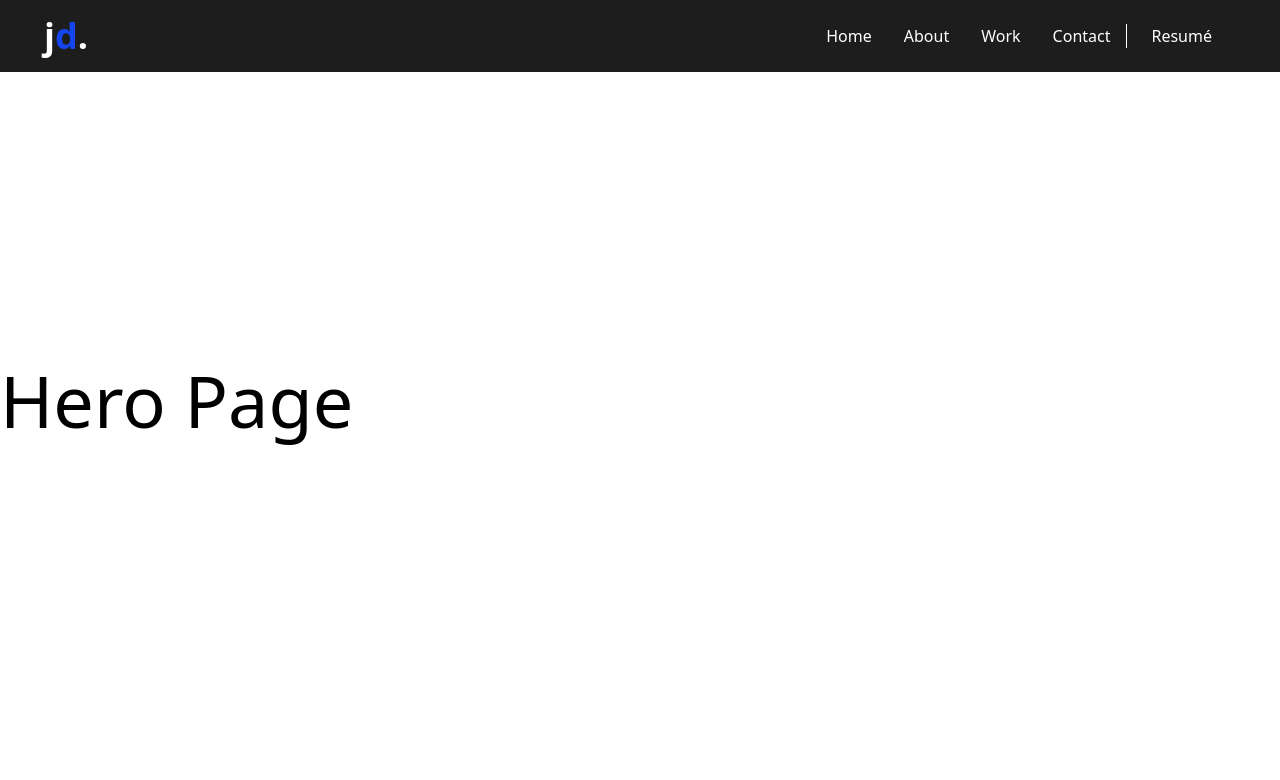
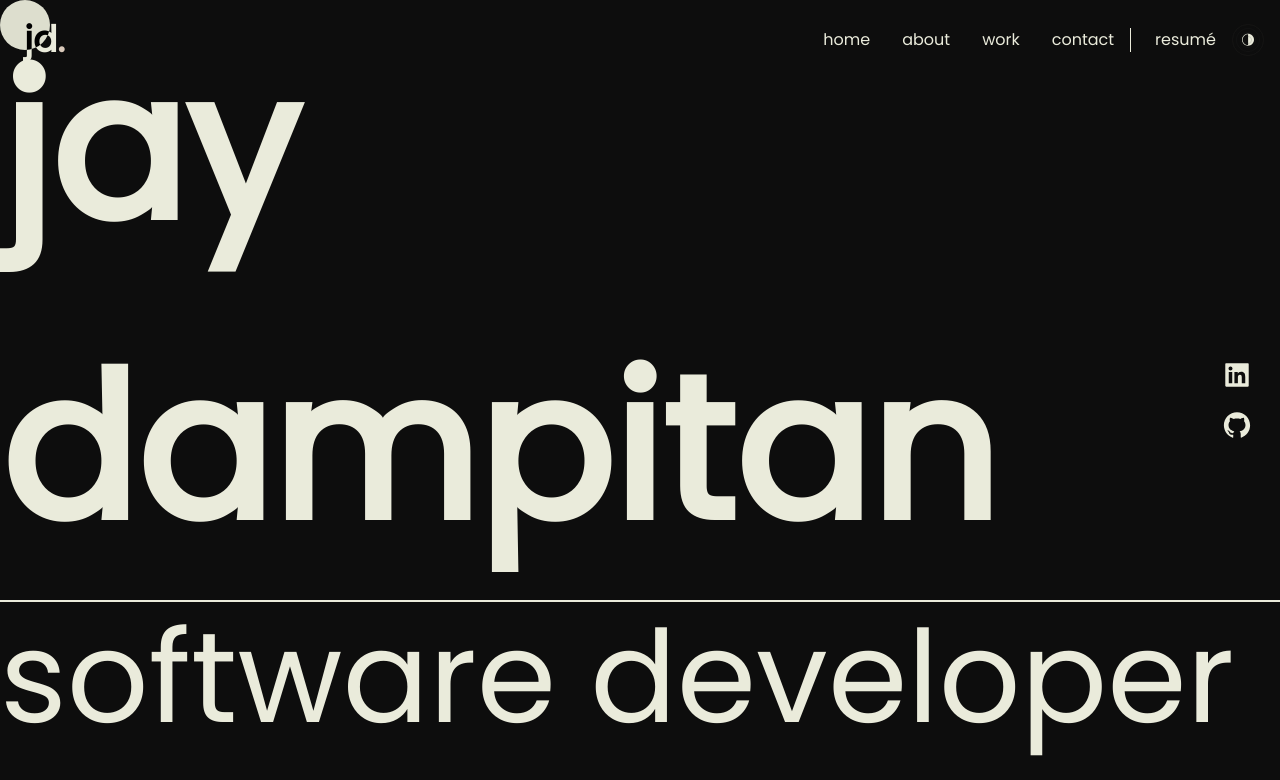
Before and after one commit to JayDampitan/new-portfolio, a Next.js app in the folder my-app/: page / in a window 1280 px wide. Shown: the top 780 px of the page. Built offline with nearby package versions, Linux system fonts and the light colour scheme.

Commit message:
finish initial layout of hero page and social media icons. apply hover effects on all page at the moment.

```diff
--- a/my-app/assets/data.tsx
+++ b/my-app/assets/data.tsx
@@ -1,19 +1,19 @@
 export const NAV__LINKS = [
     {
       path: "/",
-      display: "Home",
+      display: "home",
     },
     {
       path: "#about",
-      display: "About",
+      display: "about",
     },
     {
       path: "#work",
-      display: "Work",
+      display: "work",
     },
     {
       path: "#contact",
-      display: "Contact",
+      display: "contact",
     },
 
   ];
--- a/my-app/components/About.tsx
+++ b/my-app/components/About.tsx
@@ -9,7 +9,7 @@ type Props = {};
 
 const About = (props: Props) => {
   return (
-    <div className="h-screen flex items-center">
+    <div className="h-screen flex items-center bg-darkGrey">
       <h2 className="text-red-500 text-7xl">About page</h2>
     </div>
   );
--- a/my-app/components/Contact.tsx
+++ b/my-app/components/Contact.tsx
@@ -4,7 +4,7 @@ type Props = {};
 
 const Contact = (props: Props) => {
   return (
-    <div className="h-screen flex items-center">
+    <div className="h-screen flex items-center bg-darkGrey">
       <h2 className="text-red-500 text-7xl">Contact Page</h2>
     </div>
   );
--- a/my-app/components/Hero.tsx
+++ b/my-app/components/Hero.tsx
@@ -5,23 +5,50 @@ import Image from "next/image";
 import self from "../assets/portfolio.jpg";
 import { motion } from "framer-motion";
 import SmallCircles from "../components/SmallCircles";
+import { BsArrowUpRight } from "react-icons/bs";
 
 type Props = {};
 
 const Hero = (props: Props) => {
-  // const [cursorX, setCursorX] = useState();
-  // const [cursorY, setCursorY] = useState();
+  const [cursorX, setCursorX] = useState();
+  const [cursorY, setCursorY] = useState();
 
-  // useEffect(() => {
-  //   window.addEventListener("mousemove", (e: any) => {
-  //     setCursorX(e.pageX);
-  //     setCursorY(e.pageY);
-  //   });
-  // }, [cursorX, cursorY]);
+  useEffect(() => {
+    window.addEventListener("mousemove", (e: any) => {
+      setCursorX(e.pageX);
+      setCursorY(e.pageY);
+    });
+  }, [cursorX, cursorY]);
 
   return (
-    <div  className="h-screen flex items-center">
-      <h2 className="text-red-500 text-7xl">Hero Page</h2>
+    <div className="bg-darkGrey w-full h-screen flex">
+      <div className="m-auto items-start max-w-[1600px] flex w-full flex-col">
+        <div className=" max-w-[1600px] text-start flex flex-col ">
+          <h1 className="text-[200px] font-bold text-white">jay dampitan</h1>
+
+          <div className="w-full border border-white"></div>
+        </div>
+
+        <div className="flex">
+          <div>
+            <h2 className="text-white text-9xl mt-3">software developer</h2>
+            <button className="border text-5xl flex text-white py-4 px-6 rounded-full mt-10 hover:bg-white hover:text-darkGrey transition-colors">
+              let's talk{" "}
+              <span className="ml-4 hover:rotate-45 transition duration-500">
+                <BsArrowUpRight />
+              </span>
+            </button>
+          </div>
+        </div>
+      </div>
+
+      <div
+        className="cursor"
+        style={{
+          left: cursorX + "px",
+          top: cursorY + "px",
+        }}
+      ></div>
     </div>
   );
 };
--- a/my-app/components/Navbar.tsx
+++ b/my-app/components/Navbar.tsx
@@ -3,7 +3,10 @@ import Link from "next/link";
 import { useState } from "react";
 import { NAV__LINKS } from "../assets/data";
 import { AiOutlineMenu, AiOutlineClose } from "react-icons/ai";
-import { BsFillSunFill } from "react-icons/bs";
+import { motion } from "framer-motion";
+import { WiMoonAltThirdQuarter } from "react-icons/wi";
+import SmallCirlces from "./SmallCircles";
+import { AiFillLinkedin, AiFillGithub } from "react-icons/ai";
 
 type Props = {};
 
@@ -15,41 +18,54 @@ const Navbar = (props: Props) => {
   };
 
   return (
-    <nav className="fixed left-0 bg-[#1D1D1D]  top-0 w-full z-10 ease-in duration-500">
-      <div className="max-w-[1240px] text-gray-400 m-auto flex justify-between items-center px-6 py-2">
+    <nav className="fixed left-0 bg-transparent top-0 w-full z-10 ease-in duration-500">
+      <div className="max-w-[1600px] text-gray-400 m-auto flex justify-between items-center px-6 py-3">
         <Link href="/">
-          <h1 className="text-4xl font-bold text-white">
-            j<span className="text-darkBlue">d</span>.
+          <h1 className="text-3xl md:text-4xl font-bold text-white">
+            jd<span className="text-light-brown">.</span>
           </h1>
         </Link>
         <ul className="hidden sm:flex items-center justify-center">
           {NAV__LINKS.map((item) => (
             <li onClick={handleNav} className="p-4">
-              <Link className="text-white" href={item.path}>{item.display}</Link>
+              <Link className="text-white" href={item.path}>
+                {item.display}
+              </Link>
             </li>
           ))}
           <Link
             href="/"
-            className=" border-l-[1px] border-white px-4 hover:text-[#BB2626]"
+            className=" border-l-[1px] border-white px-4 hover:text-light-brown"
           >
-            <div className="text-white text-1xl hover:white px-2 hover:text-[#BB2626] duration-300">
-              Resumé
+            <div className="text-white text-1xl hover:white px-2 hover:text-light-brown duration-300">
+              resumé
             </div>
           </Link>
+          <div className="relative">
+            <SmallCirlces />
+            <WiMoonAltThirdQuarter className="text-white" />
+          </div>
         </ul>
 
-        <div onClick={handleNav} className="block sm:hidden z-10 text-white">
+        <motion.div
+          onClick={handleNav}
+          className="block sm:hidden z-10 text-xl text-white "
+        >
           {navbarOpen ? <AiOutlineClose /> : <AiOutlineMenu />}
-        </div>
+        </motion.div>
+
         {/* mobile menu */}
         <div
           className={`${
             navbarOpen ? "left-0" : "left-full"
-          } sm:hidden absolute top-0 right-0 bottom-0 flex justify-center items-center w-full h-screen bg-[#1D1D1D] text-center ease-in duration-500`}
+          }  sm:hidden absolute top-0 right-0 bottom-0 flex justify-center items-center w-full h-screen bg-[#1D1D1D] text-center ease-in-out duration-1000`}
         >
-          <ul>
+          <ul className="flex-col flex justify-center items-center">
             {NAV__LINKS.map((item) => (
-              <li key={item.path} className="p-4 text-2xl hover:text-white text-white">
+              <li
+                key={item.path}
+                className="p-4 text-2xl hover:text-white text-white"
+              >
                 <Link
                   onClick={() => setNavbarOpen(!navbarOpen)}
                   href={item.path}
@@ -58,9 +74,26 @@ const Navbar = (props: Props) => {
                 </Link>
               </li>
             ))}
-            <div className="h-[6px] bg-white w-[6px] items-center justify-center mx-auto rounded-full"></div>
-            <button className="py-1 text-2xl px-2 hover:white text-white">Resumé</button>
+            <div className="h-[1px] w-[50px] bg-white flex justify-self-center my-3"></div>
+            <button className="py-1 text-2xl px-2 hover:white text-white">
+              resumé
+            </button>
+            <div className="text-xl flex text-white mt-3">
+              <Link href="">
+                <AiFillLinkedin className="m-2" />
+              </Link>
+              <Link href="">
+                <AiFillGithub className="m-2" />
+              </Link>
+            </div>
+
           </ul>
+          <div className="fixed bottom-5 left-5 ">
+            <div className="relative flex justify-center mt-3">
+              <SmallCirlces />
+              <WiMoonAltThirdQuarter className="text-white text-xl" />
+            </div>
+          </div>
         </div>
       </div>
     </nav>
--- a/my-app/components/SmallCircles.tsx
+++ b/my-app/components/SmallCircles.tsx
@@ -15,13 +15,13 @@ const SmallCirlces = (props: Props) => {
       transition={{
         duration: 6,
       }}
-      className="absolute flex justify-center items-center"
+      className="absolute flex justify-center items-center top-[50%] left-[50%]"
     >
-      <div className="absolute border border-[#333333] rounded-full h-[20px] w-[20px] xl:h-[30px] xl:w-[30px]   animate-ping" />
-      <div className="absolute border border-[#333333] rounded-full h-[30px] w-[30px] xl:h-[40px] xl:w-[40px]    animate-ping" />
-      <div className="absolute border border-[#333333] rounded-full h-[40px] w-[40px] xl:h-[60px] xl:w-[60px]    animate-ping" />
-      <div className="absolute border border-[#c8aa6a] rounded-full opacity-20  h-[60px] w-[60px] xl:h-[750px] xl:w-[100px]   animate-pulse" />
-      <div className="absolute border border-[#333333] rounded-full h-[700px] w-[700px]   animate-ping" />
+      <div className="absolute border border-[#333333] rounded-full h-[10px] w-[10px] xl:h-[10px] xl:w-[10px]   animate-ping" />
+      <div className="absolute border border-[#333333] rounded-full h-[20px] w-[20px] xl:h-[20px] xl:w-[20px]    animate-ping" />
+      <div className="absolute border border-[#333333] rounded-full h-[30px] w-[30px] xl:h-[30px] xl:w-[30px]    animate-ping" />
+      <div className="absolute border border-[#c8aa6a] rounded-full opacity-20  h-[40px] w-[40px] xl:h-[40px] xl:w-[40px]   animate-pulse" />
+      <div className="absolute border border-[#333333] rounded-full h-[40px] w-[40px]   animate-ping" />
     </motion.div>
   );
 };
--- /dev/null
+++ b/my-app/components/SocialIcons.tsx
@@ -0,0 +1,23 @@
+import React from "react";
+import Link from "next/link";
+import { AiFillLinkedin, AiFillGithub } from "react-icons/ai";
+
+type Props = {};
+
+const SocialIcons = (props: Props) => {
+  return (
+    <div className="hiddem sm:flex-col sm:fixed sm:right-7 sm:top-[45%] text-white text-3xl">
+      <Link
+        href="https://www.linkedin.com/in/jay-dampitan1985/"
+        target="_blank"
+      >
+        <AiFillLinkedin />
+      </Link>
+      <Link href="https://github.com/JayDampitan" target="_blank">
+        <AiFillGithub className="mt-5" />
+      </Link>
+    </div>
+  );
+};
+
+export default SocialIcons;
--- a/my-app/components/Work.tsx
+++ b/my-app/components/Work.tsx
@@ -5,7 +5,7 @@ type Props = {};
 
 const Work = (props: Props) => {
   return (
-    <div className="h-screen flex items-center">
+    <div className="h-screen flex items-center bg-darkGrey">
       <h2 className="text-red-500 text-7xl">Work page</h2>
     </div>
   );
--- a/my-app/pages/_app.tsx
+++ b/my-app/pages/_app.tsx
@@ -1,6 +1,12 @@
-import '../styles/globals.css'
-import type { AppProps } from 'next/app'
+import "../styles/globals.css";
+import type { AppProps } from "next/app";
+import SocialIcons from "../components/SocialIcons";
 
 export default function App({ Component, pageProps }: AppProps) {
-  return <Component {...pageProps} />
+  return (
+    <>
+      <Component {...pageProps} />
+      <SocialIcons />
+    </>
+  );
 }
--- a/my-app/styles/globals.css
+++ b/my-app/styles/globals.css
@@ -1,9 +1,20 @@
+
+ @import url('https://fonts.googleapis.com/css2?family=Open+Sans:wght@400;600&family=Playfair+Display:wght@400;600&family=Poppins:wght@200;400&family=Roboto+Condensed:wght@300&family=Roboto:wght@300&display=swap');
+
+
 @tailwind base;
 @tailwind components;
 @tailwind utilities;
 
 
 @layer components {
+  * {
+    font-family: "Poppins"
+  }
+  .email-section {
+    writing-mode: vertical-rl;
+  }
+  /* HOVER EFFECTS */
     .section-subtitle {
         color: #EF7A0E !important;
         font-weight: 400;
@@ -14,8 +25,8 @@
     .section-subtitle::before {
         content: "";
         position: absolute;
-        top: 50%;
-        left: -40px;
+        top: 10%;
+        left: -50px;
         width: 30px;
         height: 2px;
         background: #EF7A0E;
@@ -27,12 +38,13 @@
       }
 
       .cursor {
-        width: 20px;
-        height: 20px;
-        background-color: #fff;
+        width: 50px;
+        height: 50px;
+        background-color: #EAEBDB;
         position: fixed;
         border-radius: 50%;
         pointer-events: none;
         mix-blend-mode: difference;
+        z-index: 40;
       }
 }
```
Also changed, not shown: my-app/pages/index.tsx (+19 -0 lines), my-app/tailwind.config.js (+9 -4 lines).
